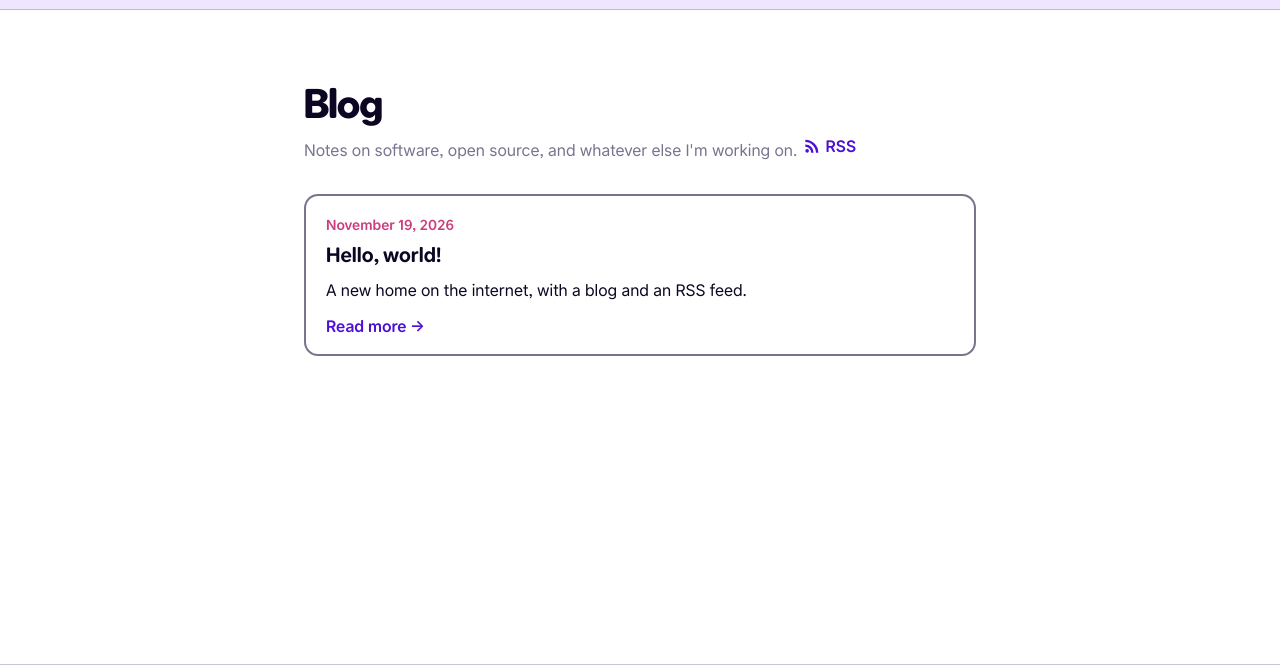
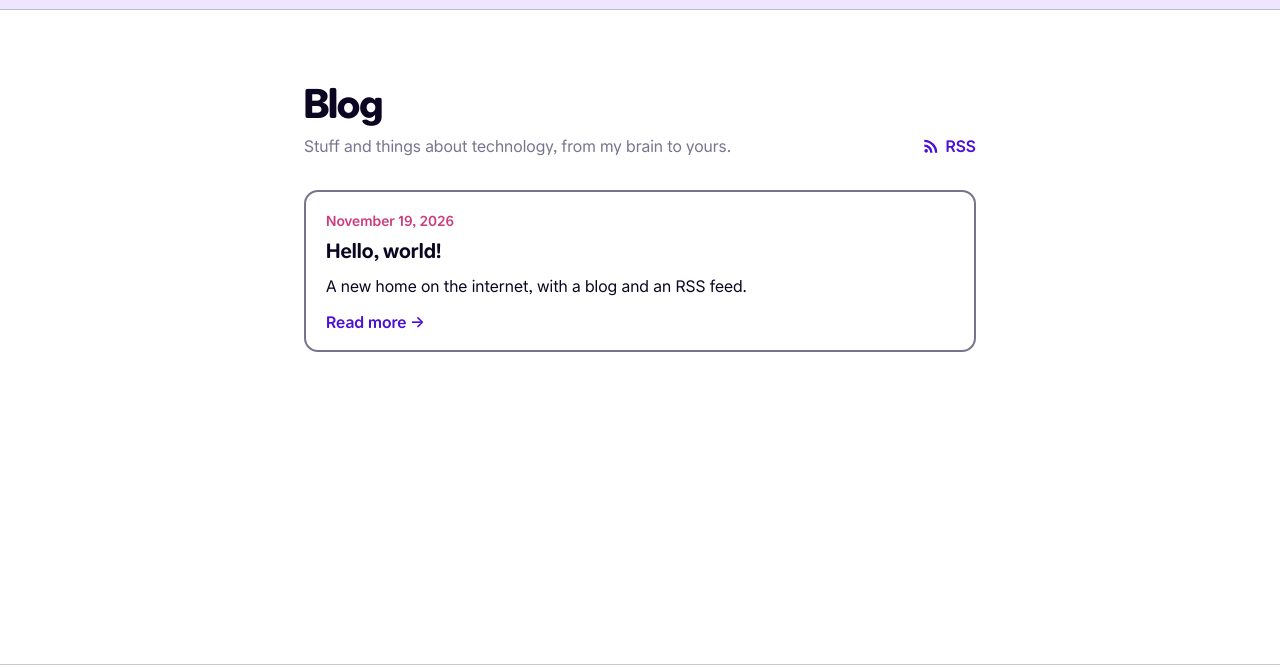
Before and after one commit to anultravioletaurora/Website, an Astro site: page /blog in a window 1280 px wide. Shown: the part 51-718 px from the top of the page. Built offline with nearby package versions, Linux system fonts and the light colour scheme; Astro itself is replaced by a stand-in of ours.

Commit message:
Update blog layout and description for clarity and engagement

```diff
--- a/src/pages/blog/index.astro
+++ b/src/pages/blog/index.astro
@@ -7,14 +7,14 @@ import Layout from '../../layouts/Layout.astro'
 const posts = await getPosts()
 ---
 
-<Layout title={`Blog - ${SITE_NAME}`} description='Notes on software, open source, and whatever else I am working on.'>
+<Layout title={`Blog - ${SITE_NAME}`} description='Musings from a mad technologist.'>
 	<main>
 		<div class='content'>
 			<h1>Blog</h1>
-			<p class='meta'>
-				Notes on software, open source, and whatever else I'm working on.
+			<div class='meta'>
+				<p>Stuff and things about technology, from my brain to yours.</p>
 				<a class='rss' href={rssLink.href}><Icon path={rssLink.icon} />RSS</a>
-			</p>
+			</div>
 
 			<ol>
 				{
@@ -53,8 +53,16 @@ const posts = await getPosts()
 	}
 
 	.meta {
+		display: flex;
+		align-items: center;
+		justify-content: space-between;
+		gap: 1rem;
 		margin-top: 0.5rem;
 		color: var(--neutral);
+	}
+
+	.meta p {
+		margin: 0;
 	}
 
 	a {
@@ -65,6 +73,7 @@ const posts = await getPosts()
 		display: inline-flex;
 		align-items: center;
 		gap: 0.25rem;
+		flex-shrink: 0;
 		font-weight: 600;
 		text-decoration: none;
 	}
```
